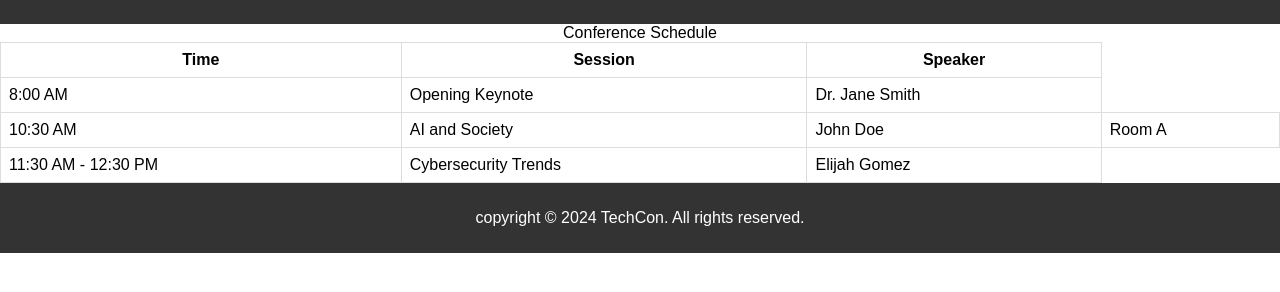
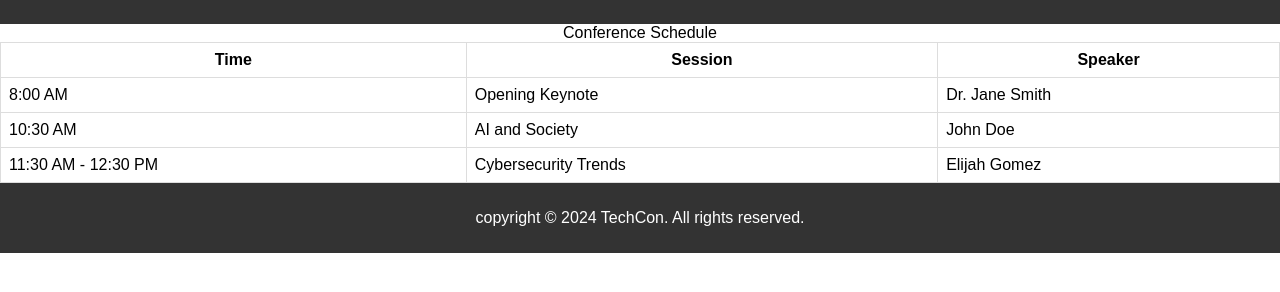
Before and after one commit to Julius7431/TechCon_HTML, a plain HTML site: page techcon_website/schedule.html in a window 1280 px wide. Shown: the part 110-402 px from the top of the page. Drawn offline with Linux system fonts and the light colour scheme.

Commit message:
Update schedule page with new session details

```diff
--- a/techcon_website/schedule.html
+++ b/techcon_website/schedule.html
@@ -74,7 +74,7 @@ table th, table td {
                     <td>10:30 AM</td>
                     <td>AI and Society</td>
                     <td>John Doe</td>
-                    <td>Room A</td>
+
                 </tr>
                 <tr>
                     <td>11:30 AM - 12:30 PM</td>
```
